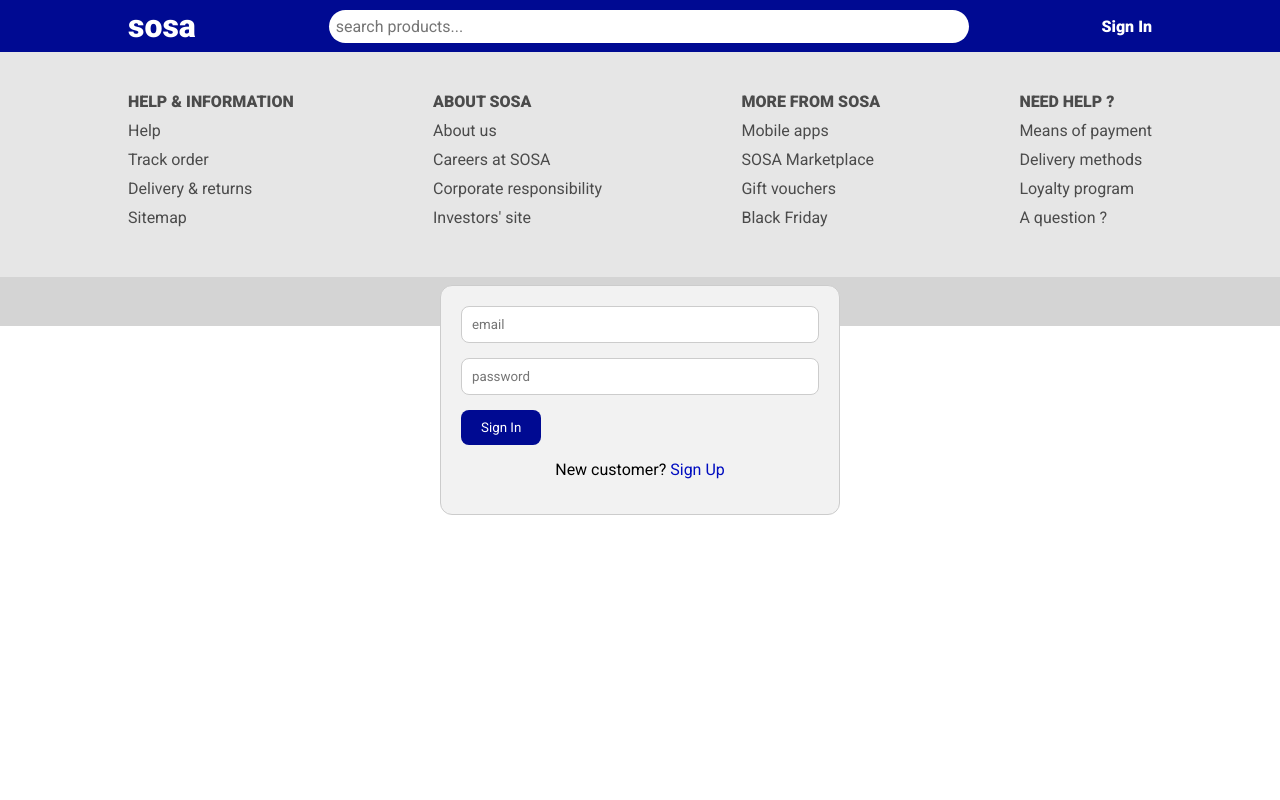
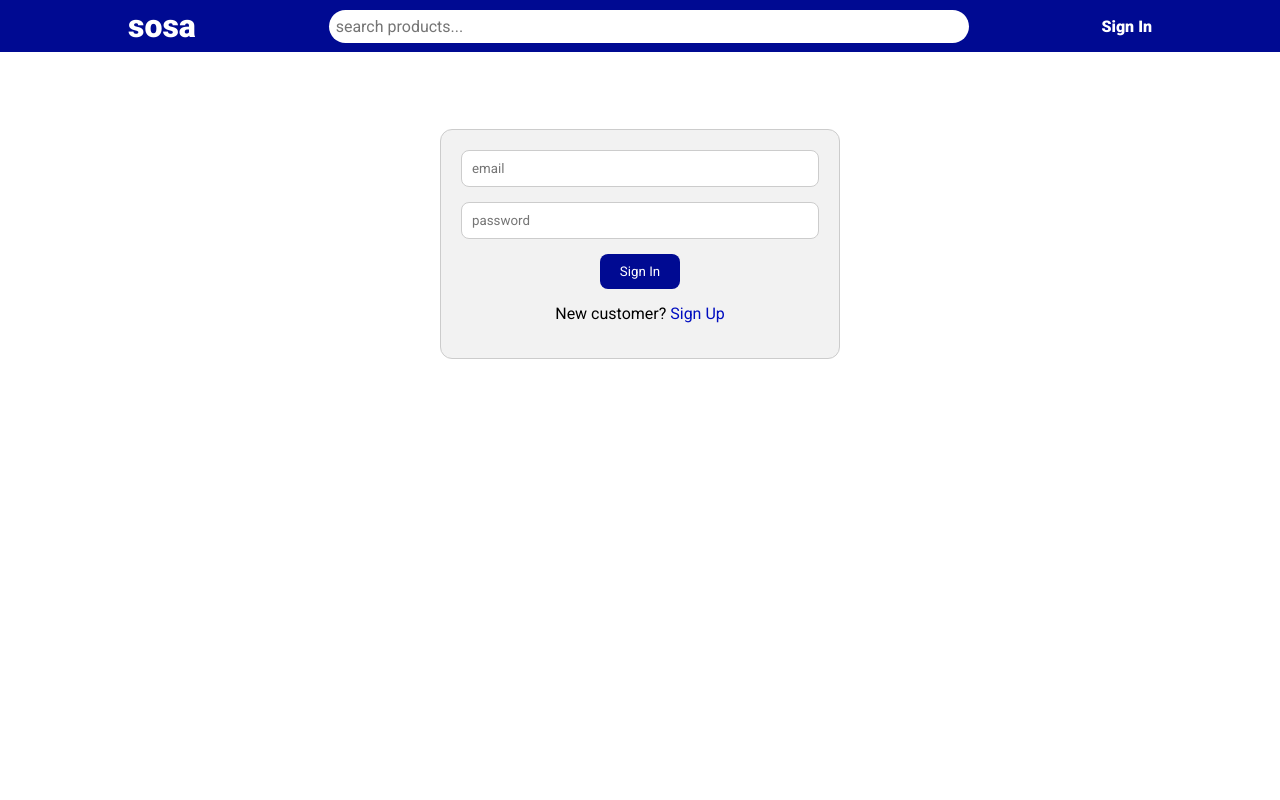
Before and after one commit to HamzaOuamrhar/store, a React (Create React App) app in the folder frontend/: page /signin in a window 1280 px wide. Shown: the top 800 px of the page. Built offline with nearby package versions, Linux system fonts and the light colour scheme.

Commit message:
styling shipping page

```diff
--- a/frontend/src/pages/Shipping.js
+++ b/frontend/src/pages/Shipping.js
@@ -41,7 +41,7 @@ function Shipping() {
     }
   }, [userInfo, navigate]);
   return (
-    <>
+    <div className="shipping">
       <Helmet>
         <title>Shipping</title>
       </Helmet>
@@ -85,7 +85,7 @@ function Shipping() {
           Continue
         </button>
       </form>
-    </>
+    </div>
   );
 }
 
--- a/frontend/src/style.css
+++ b/frontend/src/style.css
@@ -214,23 +214,27 @@ div.spinner {
 }
 
 .signin,
-.signup {
+.signup,
+.shipping {
+  min-height: 100vh;
+}
+.signin form,
+.signup form,
+.shipping form {
   max-width: 400px;
   padding: 20px;
   background-color: #f2f2f2;
   border: 1px solid #ccc;
   border-radius: 12px;
-  position: absolute;
-  top: 50%;
-  left: 50%;
-  transform: translate(-50%, -50%);
+  margin: 6% auto;
   display: flex;
   flex-direction: column;
   align-items: center;
 }
 @media (max-width: 576px) {
-  .signin,
-  .signup {
+  .signin form,
+  .signup form,
+  .shipping form {
     width: 80vw;
   }
 }
@@ -239,7 +243,10 @@ div.spinner {
 .signin div,
 .signup input,
 .signup button,
-.signup div {
+.signup div,
+.shipping input,
+.shipping button,
+.shipping div {
   margin-bottom: 15px;
 }
 .signin input[type=text],
@@ -247,14 +254,18 @@ div.spinner {
 .signin input[type=email],
 .signup input[type=text],
 .signup input[type=password],
-.signup input[type=email] {
+.signup input[type=email],
+.shipping input[type=text],
+.shipping input[type=password],
+.shipping input[type=email] {
   padding: 10px;
   width: 100%;
   border: 1px solid #ccc;
   border-radius: 8px;
 }
 .signin button,
-.signup button {
+.signup button,
+.shipping button {
   padding: 10px 20px;
   background-color: var(--main-color);
   color: #fff;
@@ -263,21 +274,25 @@ div.spinner {
   cursor: pointer;
 }
 .signin button:hover,
-.signup button:hover {
+.signup button:hover,
+.shipping button:hover {
   background-color: var(--second-color);
 }
 .signin div,
-.signup div {
+.signup div,
+.shipping div {
   font-size: 1rem;
   text-align: center;
 }
 .signin div a,
-.signup div a {
+.signup div a,
+.shipping div a {
   color: var(--second-color);
   text-decoration: none;
 }
 .signin div a:hover,
-.signup div a:hover {
+.signup div a:hover,
+.shipping div a:hover {
   text-decoration: underline;
 }
 
--- a/frontend/src/style.scss
+++ b/frontend/src/style.scss
@@ -215,16 +215,16 @@ div.spinner {
 }
 
 .signin,
-.signup {
+.signup,
+.shipping {
+  min-height: 100vh;
+  form {
     max-width: 400px;
     padding: 20px;
     background-color: #f2f2f2;
     border: 1px solid #ccc;
     border-radius: 12px;
-  position: absolute;
-  top: 50%;
-  left: 50%;
-  transform: translate(-50%, -50%);
+    margin: 6% auto;
 
     display: flex;
     flex-direction: column;
@@ -232,7 +232,7 @@ div.spinner {
     @include breakpoints(small) {
       width: 80vw;
     }
-
+  }
   input,
   button,
   div {
```
Also changed, not shown: 1 other file (tests, documents, lock files or other folders). Lines whose indentation alone changed are shown as unchanged.
